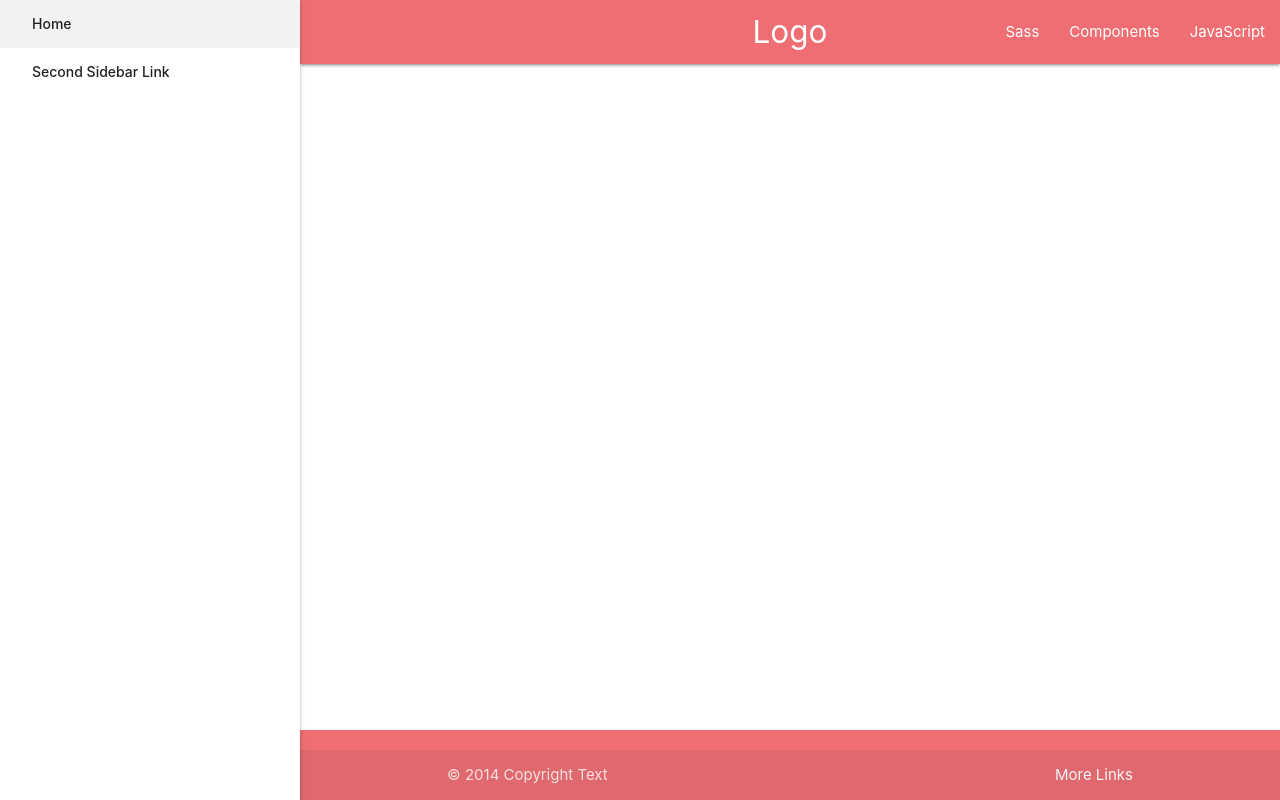
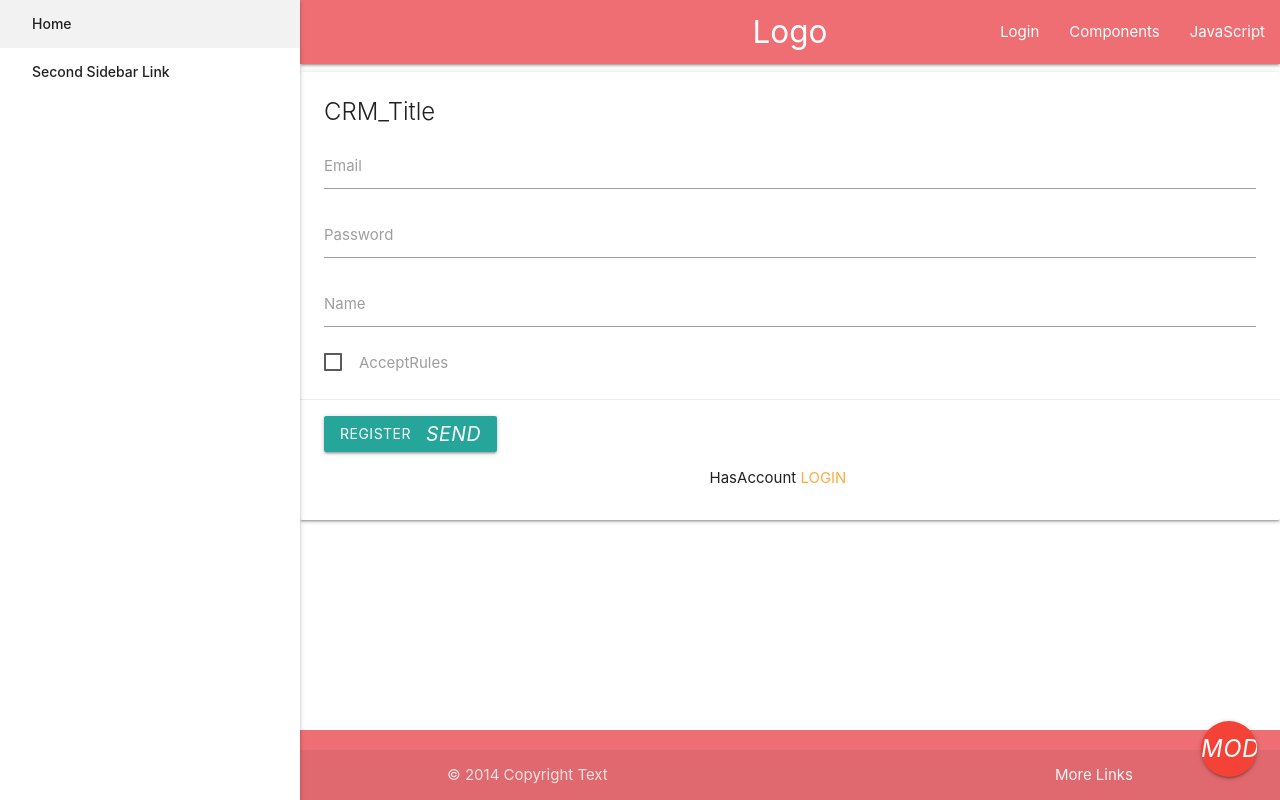
Before and after one commit to Ryne777/vue-front-for-crm-model, a Vue app: page /register in a window 1280 px wide. Built offline with nearby package versions, Linux system fonts and the light colour scheme; the HTML template or start-up script is replaced by a standard one.

Commit message:
add login form

```diff
--- a/package.json
+++ b/package.json
@@ -14,6 +14,7 @@
     "register-service-worker": "^1.7.1",
     "vue": "^2.6.11",
     "vue-router": "^3.1.6",
+    "vuelidate": "^0.7.5",
     "vuex": "^3.1.3"
   },
   "devDependencies": {
--- a/src/assets/style.css
+++ b/src/assets/style.css
@@ -2,7 +2,12 @@ main {
     flex: 1 0 auto;
 }
 
-
+.side-icon{
+    position: absolute;
+    left: 0;
+    top: 0;
+    margin: 17px 10px 10px 10px;
+}
 
 .main-layout {
     padding-left: 300px;
@@ -10,12 +15,12 @@ main {
     min-height: 100vh;
     flex-direction: column;
 }
-@media only screen and (min-width : 769px) {
+@media only screen and (min-width : 995px) {
     .side-icon{
         display: none;
     }
 }
-@media only screen and (max-width : 992px) {
+@media only screen and (max-width : 995px) {
     header, main, footer, .main-layout {
     padding-left: 0;
     }
--- a/src/components/app/NavBar.vue
+++ b/src/components/app/NavBar.vue
@@ -8,7 +8,7 @@
         </a>
         <ul id="nav-mobile" class="right hide-on-med-and-down">
           <li>
-            <a href="sass.html">Sass</a>
+            <router-link to="login">Login</router-link>
           </li>
           <li>
             <a href="badges.html">Components</a>
@@ -37,12 +37,12 @@
 </template>
 
 <script>
-import M from "materialize-css";
 export default {
   name: "navBar",
   mounted() {
     document.addEventListener("DOMContentLoaded", function() {
       var elems = document.querySelectorAll(".sidenav");
+      // eslint-disable-next-line no-undef
       M.Sidenav.init(elems, {});
     });
   }
--- a/src/components/app/SideBar.vue
+++ b/src/components/app/SideBar.vue
@@ -10,18 +10,18 @@
     </ul>
     <a href="#" data-target="slide-out" class="sidenav-trigger side-icon">
       <!--  eslint-disable-next-line prettier/prettier -->
-      <i style="padding-left: 20px; padding-top: 10px" class="material-icons">arrow_forward</i>
+      <i class="material-icons">arrow_forward</i>
     </a>
   </div>
 </template>
 
 <script>
-import M from "materialize-css";
 export default {
   name: "sideBar",
   mounted() {
     document.addEventListener("DOMContentLoaded", function() {
       var elems = document.querySelectorAll(".sidenav");
+      // eslint-disable-next-line no-undef
       M.Sidenav.init(elems, {});
     });
   }
--- a/src/layouts/MainLayout.vue
+++ b/src/layouts/MainLayout.vue
@@ -8,6 +8,33 @@
       <router-view />
     </main>
     <Footer></Footer>
+    <div class="fixed-action-btn">
+      <a class="btn-floating btn-large red">
+        <i class="large material-icons">mode_edit</i>
+      </a>
+      <ul>
+        <li>
+          <a class="btn-floating red">
+            <i class="material-icons">insert_chart</i>
+          </a>
+        </li>
+        <li>
+          <a class="btn-floating yellow darken-1">
+            <i class="material-icons">format_quote</i>
+          </a>
+        </li>
+        <li>
+          <a class="btn-floating green">
+            <i class="material-icons">publish</i>
+          </a>
+        </li>
+        <li>
+          <a class="btn-floating blue">
+            <i class="material-icons">attach_file</i>
+          </a>
+        </li>
+      </ul>
+    </div>
   </div>
 </template>
 
@@ -17,6 +44,13 @@ import NavBar from "../components/app/NavBar";
 import Footer from "../components/app/Footer";
 export default {
   name: "main-layout",
-  components: { NavBar, Footer, SideBar }
+  components: { NavBar, Footer, SideBar },
+  mounted() {
+    document.addEventListener("DOMContentLoaded", function() {
+      var elems = document.querySelectorAll(".fixed-action-btn");
+      // eslint-disable-next-line no-undef
+      M.FloatingActionButton.init(elems, { hoverEnabled: false });
+    });
+  }
 };
 </script>
--- a/src/main.js
+++ b/src/main.js
@@ -1,4 +1,5 @@
 import Vue from "vue";
+import Vuelidate from 'vuelidate'
 import App from "./App.vue";
 import "./registerServiceWorker";
 import router from "./router";
@@ -8,6 +9,7 @@ import currencyFilter from "./filters/currency.filter";
 
 Vue.config.productionTip = false;
 
+Vue.use(Vuelidate);
 Vue.filter("currency", currencyFilter);
 
 new Vue({
--- a/src/router/index.js
+++ b/src/router/index.js
@@ -15,7 +15,19 @@ const routes = [
     name: "account-detail",
     meta: { layout: "main" },
     component: () => import("../views/AccountDetail.vue")
-  }
+  },
+  {
+    path: "/login/",
+    name: "Login",
+    meta: { layout: "main" },
+    component: () => import("../views/Login.vue")
+  },
+  {
+    path: "/register/",
+    name: "login",
+    meta: { layout: "main" },
+    component: () => import("../views/Register.vue")
+  },
 ];
 
 const router = new VueRouter({
--- /dev/null
+++ b/src/views/Login.vue
@@ -0,0 +1,104 @@
+<template>
+  <form class="card auth-card" @submit.prevent="submitHandler">
+    <div class="card-content">
+      <span class="card-title">{{ "CRM_Title" }}</span>
+      <div class="input-field">
+        <input
+          id="email"
+          type="text"
+          v-model.trim="email"
+          :class="{
+            invalid:
+              ($v.email.$dirty && !$v.email.required) ||
+              ($v.email.$dirty && !$v.email.email)
+          }"
+        />
+        <label for="email">Email</label>
+        <small
+          class="helper-text invalid"
+          v-if="$v.email.$dirty && !$v.email.required"
+        >{{ "Message_EmailRequired" }}</small>
+        <small
+          class="helper-text invalid"
+          v-else-if="$v.email.$dirty && !$v.email.email"
+        >{{ "Message_EmailValid" }}</small>
+      </div>
+      <div class="input-field">
+        <input
+          id="password"
+          type="password"
+          v-model.trim="password"
+          :class="{
+            invalid:
+              ($v.password.$dirty && !$v.password.required) ||
+              ($v.password.$dirty && !$v.password.minLength)
+          }"
+        />
+        <label for="password">{{ "Password" }}</label>
+        <small
+          class="helper-text invalid"
+          v-if="$v.password.$dirty && !$v.password.required"
+        >{{ "Message_EnterPassword" }}</small>
+        <small class="helper-text invalid" v-else-if="$v.password.$dirty && !$v.password.minLength">
+          {{ "Message_MinLength" }}
+          {{ $v.password.$params.minLength.min }}
+        </small>
+      </div>
+    </div>
+    <div class="card-action">
+      <div>
+        <button class="btn waves-effect waves-light auth-submit" type="submit">
+          {{ "Login" }}
+          <i class="material-icons right">send</i>
+        </button>
+      </div>
+
+      <p class="center">
+        {{ "NoAccount" }}
+        <router-link to="/register">{{ "Register" }}</router-link>
+      </p>
+    </div>
+  </form>
+</template>
+
+<script>
+import { email, required, minLength } from "vuelidate/lib/validators";
+export default {
+  name: "login",
+  metaInfo() {
+    return {
+      title: this.$title("Login")
+    };
+  },
+  data: () => ({
+    email: "",
+    password: ""
+  }),
+  validations: {
+    email: { email, required },
+    password: { required, minLength: minLength(6) }
+  },
+  // mounted() {
+  //   if (messages[this.$route.query.message]) {
+  //     this.$message(localizeFilter(messages[this.$route.query.message]));
+  //   }
+  // },
+  methods: {
+    submitHandler() {
+      if (this.$v.$invalid) {
+        this.$v.$touch();
+        return;
+      }
+      // const formData = {
+      //   email: this.email,
+      //   password: this.password
+      // };
+      // try {
+      //   await this.$store.dispatch("login", formData);
+      this.$router.push("/");
+      //   // eslint-disable-next-line no-empty
+      // } catch (e) {}
+    }
+  }
+};
+</script>
--- /dev/null
+++ b/src/views/Register.vue
@@ -0,0 +1,122 @@
+<template>
+  <form class="card auth-card" @submit.prevent="submitHandler">
+    <div class="card-content">
+      <span class="card-title">{{ "CRM_Title" }}</span>
+      <div class="input-field">
+        <input
+          id="email"
+          type="text"
+          v-model.trim="email"
+          :class="{
+            invalid:
+              ($v.email.$dirty && !$v.email.required) ||
+              ($v.email.$dirty && !$v.email.email)
+          }"
+        />
+        <label for="email">Email</label>
+        <small
+          class="helper-text invalid"
+          v-if="$v.email.$dirty && !$v.email.required"
+        >{{ "Message_EmailRequired" }}</small>
+        <small
+          class="helper-text invalid"
+          v-else-if="$v.email.$dirty && !$v.email.email"
+        >{{ "Message_EmailValid" }}</small>
+      </div>
+      <div class="input-field">
+        <input
+          id="password"
+          type="password"
+          v-model.trim="password"
+          :class="{
+            invalid:
+              ($v.password.$dirty && !$v.password.required) ||
+              ($v.password.$dirty && !$v.password.minLength)
+          }"
+        />
+        <label for="password">{{ "Password" }}</label>
+        <small
+          class="helper-text invalid"
+          v-if="$v.password.$dirty && !$v.password.required"
+        >{{ "Message_EnterPassword" }}</small>
+        <small class="helper-text invalid" v-else-if="$v.password.$dirty && !$v.password.minLength">
+          {{ "Message_MinLength" }}
+          {{ $v.password.$params.minLength.min }}
+        </small>
+      </div>
+      <div class="input-field">
+        <input
+          id="name"
+          type="text"
+          v-model.trim="name"
+          :class="{ invalid: $v.name.$dirty && !$v.name.required }"
+        />
+        <label for="name">{{ "Name" }}</label>
+        <small
+          class="helper-text invalid"
+          v-if="$v.name.$dirty && !$v.name.required"
+        >{{ "Message_EnterName" }}</small>
+      </div>
+      <p>
+        <label>
+          <input type="checkbox" v-model="agree" />
+          <span>{{ "AcceptRules" }}</span>
+        </label>
+      </p>
+    </div>
+    <div class="card-action">
+      <div>
+        <button class="btn waves-effect waves-light auth-submit" type="submit">
+          {{ "Register" }}
+          <i class="material-icons right">send</i>
+        </button>
+      </div>
+
+      <p class="center">
+        {{ "HasAccount" }}
+        <router-link to="/login">{{ "Login" }}</router-link>
+      </p>
+    </div>
+  </form>
+</template>
+
+<script>
+import { email, required, minLength } from "vuelidate/lib/validators";
+export default {
+  name: "register",
+  metaInfo() {
+    return {
+      title: this.$title("Register")
+    };
+  },
+  data: () => ({
+    email: "",
+    password: "",
+    name: "",
+    agree: false
+  }),
+  validations: {
+    email: { email, required },
+    password: { required, minLength: minLength(6) },
+    name: { required },
+    agree: { checked: v => v }
+  },
+  methods: {
+    async submitHandler() {
+      if (this.$v.$invalid) {
+        this.$v.$touch();
+        return;
+      }
+      //   const formData = {
+      //     email: this.email,
+      //     password: this.password,
+      //     name: this.name
+      //   }
+      //   try {
+      //     await this.$store.dispatch('register', formData)
+      this.$router.push("/");
+      //   } catch (e) {}
+    }
+  }
+};
+</script>
```
Also changed, not shown: src/components/Currency.vue (+6 -6 lines), 1 other file (tests, documents, lock files or other folders).
